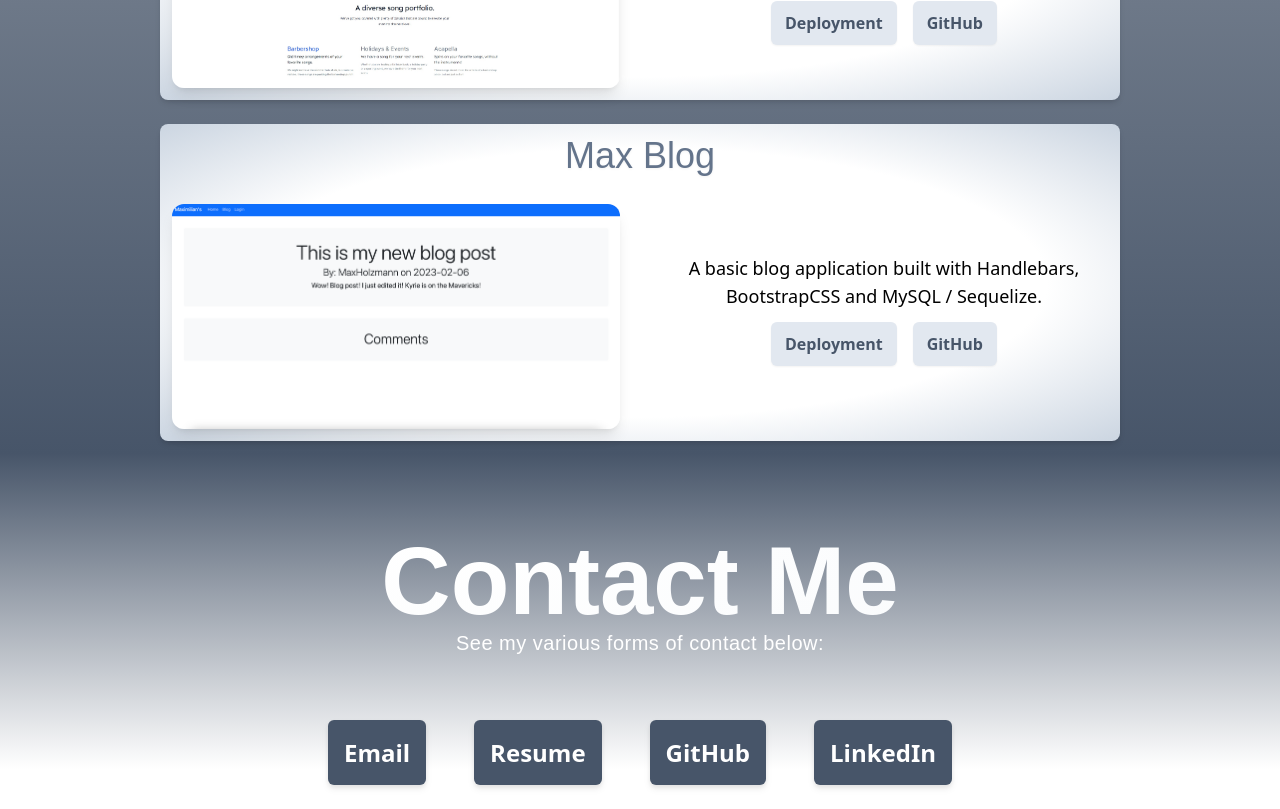
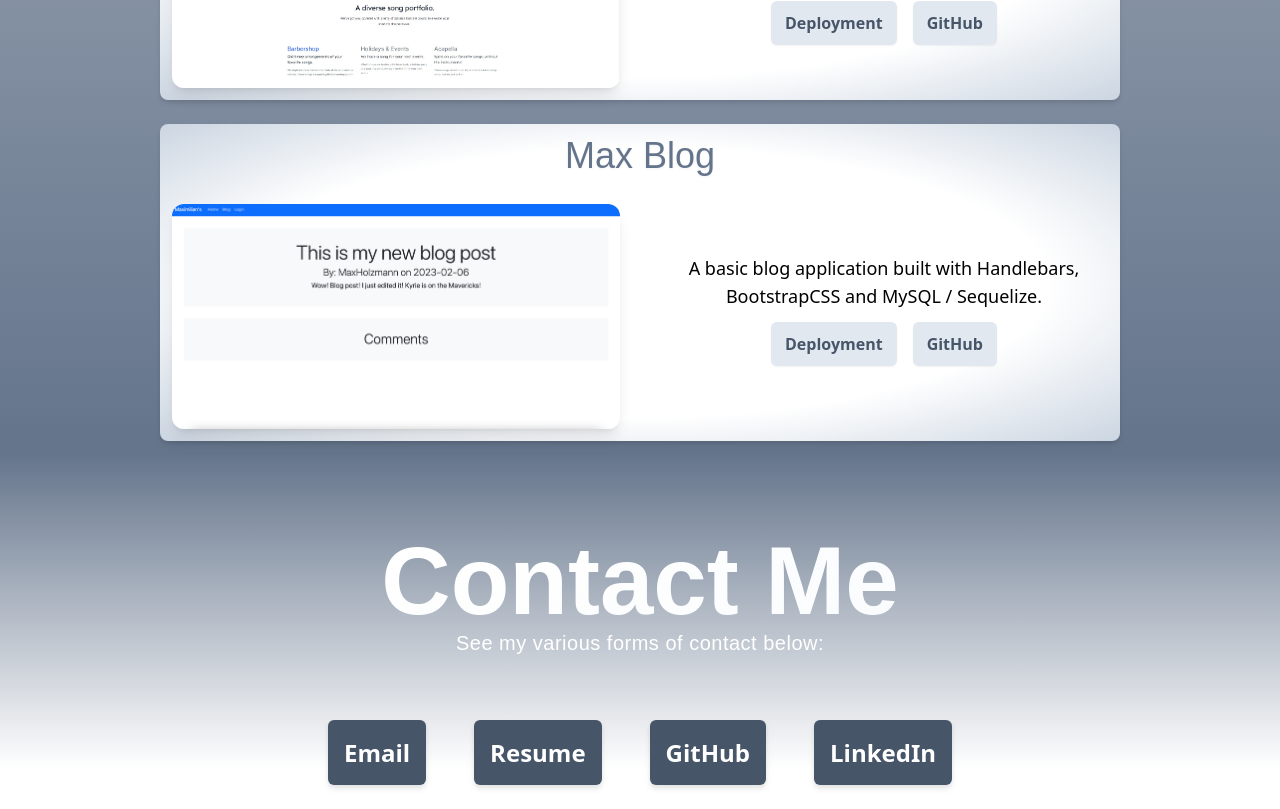
Before and after one commit to MaxHolzmann/portfolio, a Next.js app: page / in a window 1280 px wide. Shown: the part 3546-4355 px from the top of the page. Built offline with nearby package versions, Linux system fonts and the light colour scheme.

Commit message:
slightly changes the gradient background

```diff
--- a/app/page.js
+++ b/app/page.js
@@ -102,7 +102,7 @@ export default function Home() {
         </div>
       </section>
 
-      <section className="flex flex-col place-items-center justify-center  bg-gradient-to-b from-white to-slate-600 text-center">
+      <section className="via-slate- flex flex-col place-items-center  justify-center bg-gradient-to-b from-white to-slate-500 text-center">
         <h1 className="to-slate-00 mt-10  animate-text bg-gradient-radial from-slate-500 bg-clip-text p-16 font-bebas text-8xl text-transparent drop-shadow-md">
           Projects
         </h1>
@@ -142,7 +142,7 @@ export default function Home() {
           github={projectMaxBlog.github}
         ></Project>
       </section>
-      <section className="mb-10 flex flex-col place-items-center  justify-center bg-gradient-to-b from-slate-600 to-white text-center">
+      <section className="mb-10 flex flex-col place-items-center  justify-center bg-gradient-to-b from-slate-500 to-white text-center">
         <h1 className="animate-text bg-gradient-radial from-white to-slate-50 bg-clip-text pt-20 font-bebas text-8xl font-semibold text-transparent md:mt-0">
           Contact Me
         </h1>
```
